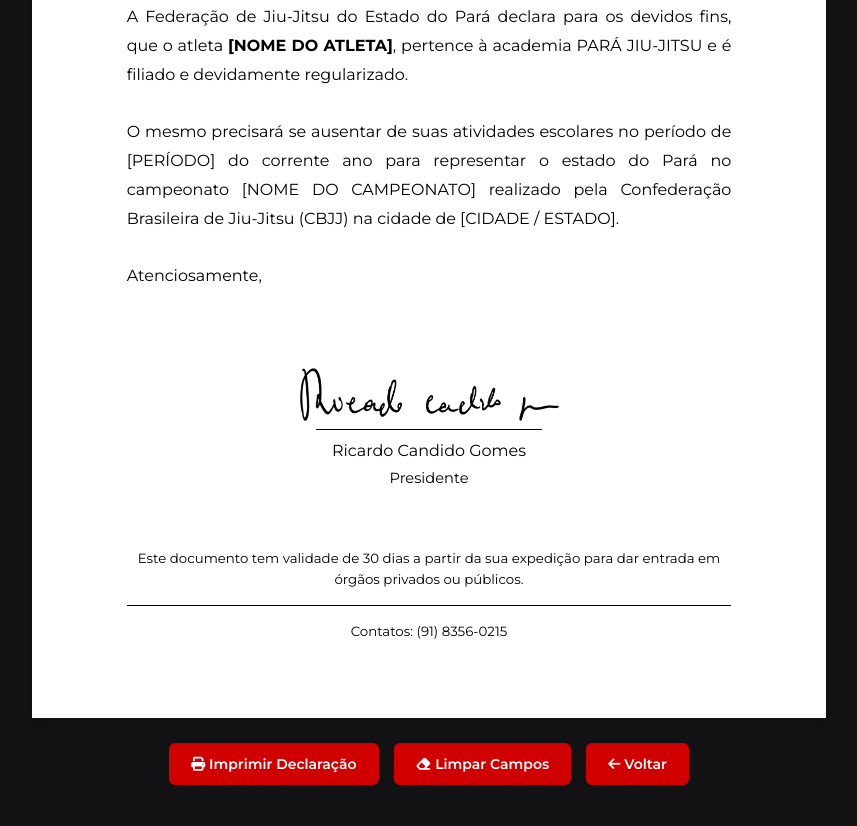
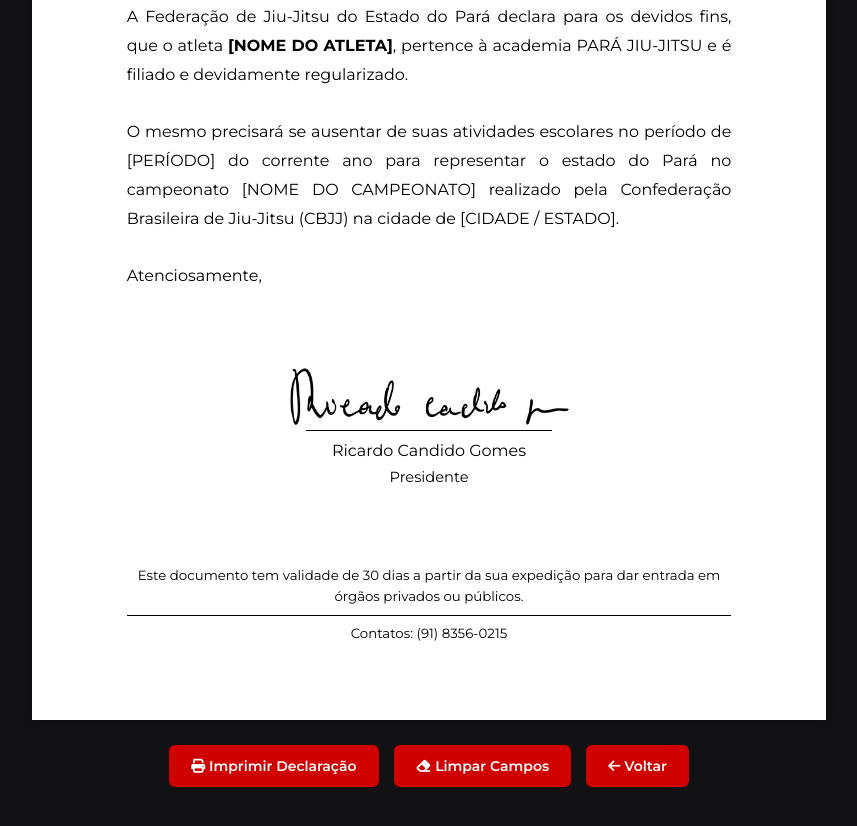
Before and after one commit to Pablitonorte/pjj-jiu-jitsu, a plain HTML site: page declaracao.html in a window 1280 px wide. Shown: the part 927-1753 px from the top of the page, without its empty margins (331-1188 px from the left). Drawn offline with Linux system fonts and the light colour scheme; no server answers.

Commit message:
Ajusta assinatura e rodapé exatamente igual ao modelo oficial

```diff
--- a/declaracao.html
+++ b/declaracao.html
@@ -192,46 +192,45 @@
             line-height: 1.8;
         }
 
-        /* Assinatura centralizada - AJUSTADA PARA A NOVA IMAGEM */
+        /* ✅ ASSINATURA AJUSTADA: IMAGEM ANTES DA LINHA */
         .assinatura-doc {
             text-align: center;
             margin-top: 10mm;
-            margin-bottom: 15mm;
+            margin-bottom: 20mm;
+        }
+        .img-assinatura {
+            height: auto;
+            width: 75mm;
+            display: block;
+            margin: 0 auto 1mm auto;
         }
         .linha-assinatura {
             border-top: 1px solid #000;
-            width: 60mm;
+            width: 65mm;
             margin: 0 auto 2mm auto;
-        }
-        .img-assinatura {
-            height: auto;
-            width: 70mm;
-            max-width: 100%;
-            display: block;
-            margin: 0 auto 2mm auto;
-            object-fit: contain;
         }
         .nome-assinatura {
             font-weight: normal;
             font-size: 12pt;
-            margin-bottom: 1mm;
+            margin-bottom: 0.5mm;
         }
         .cargo-assinatura {
             font-size: 11pt;
         }
 
-        /* Rodapé igual original */
-        .rodape-doc {
-            margin-top: auto;
+        /* ✅ RODAPÉ SEPARADO IGUAL AO ORIGINAL */
+        .rodape-validade {
             text-align: center;
             font-size: 10pt;
+            margin-bottom: 2mm;
         }
         .linha-rodape {
             border-top: 1px solid #000;
             width: 160mm;
-            margin: 4mm auto;
+            margin: 0 auto 2mm auto;
         }
-        .contatos-rodape {
+        .rodape-contato {
+            text-align: center;
             font-size: 10pt;
         }
 
@@ -277,10 +276,7 @@
                 margin: 0 auto !important;
                 box-shadow: none !important;
             }
-            .img-assinatura {
-                -webkit-print-color-adjust: exact;
-                print-color-adjust: exact;
-            }
+            .img-assinatura { -webkit-print-color-adjust: exact; print-color-adjust: exact; }
         }
     </style>
 
@@ -347,7 +343,7 @@
             <button class="btn-gerar" onclick="gerarDeclaracao()">Gerar Declaração</button>
         </div>
 
-        <!-- 📄 DECLARAÇÃO COM ASSINATURA ATUALIZADA -->
+        <!-- 📄 DECLARAÇÃO FINAL PERFEITA -->
         <div class="documento-area">
 
             <!-- Cabeçalho SOMENTE com a logo -->
@@ -371,7 +367,7 @@
                 Atenciosamente,
             </div>
 
-            <!-- Assinatura com a NOVA imagem -->
+            <!-- ✅ ASSINATURA: IMAGEM → LINHA → NOME → CARGO -->
             <div class="assinatura-doc">
                 <img src="imagens/assinatura-ricardo.png" alt="Assinatura Ricardo Cândido Gomes" class="img-assinatura">
                 <div class="linha-assinatura"></div>
@@ -379,12 +375,10 @@
                 <div class="cargo-assinatura">Presidente</div>
             </div>
 
-            <!-- Rodapé -->
-            <div class="rodape-doc">
-                Este documento tem validade de 30 dias a partir da sua expedição para dar entrada em órgãos privados ou públicos.
-                <div class="linha-rodape"></div>
-                <div class="contatos-rodape">Contatos: (91) 8356-0215</div>
-            </div>
+            <!-- ✅ RODAPÉ SEPARADO IGUAL AO SEU MODELO -->
+            <div class="rodape-validade">Este documento tem validade de 30 dias a partir da sua expedição para dar entrada em órgãos privados ou públicos.</div>
+            <div class="linha-rodape"></div>
+            <div class="rodape-contato">Contatos: (91) 8356-0215</div>
 
         </div>
 
```
